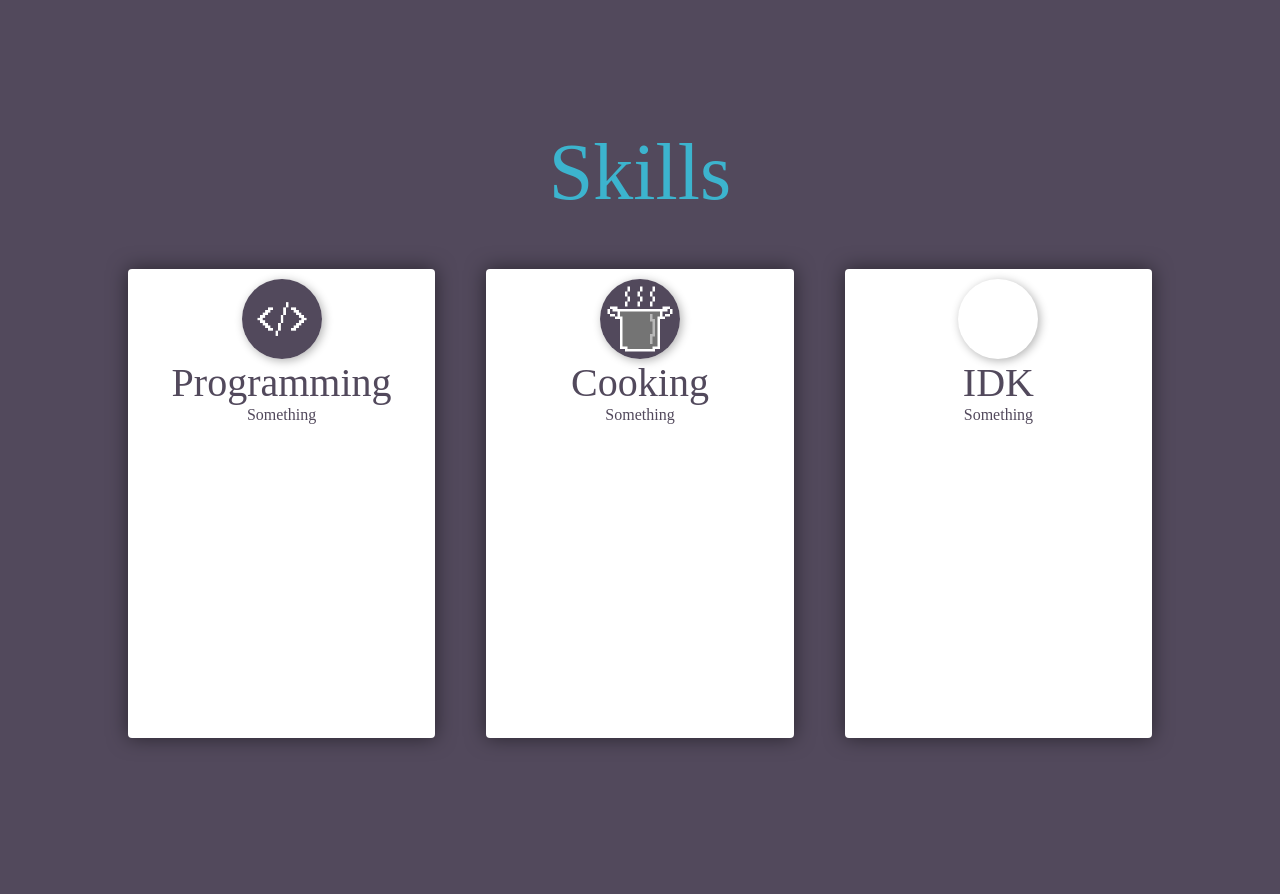
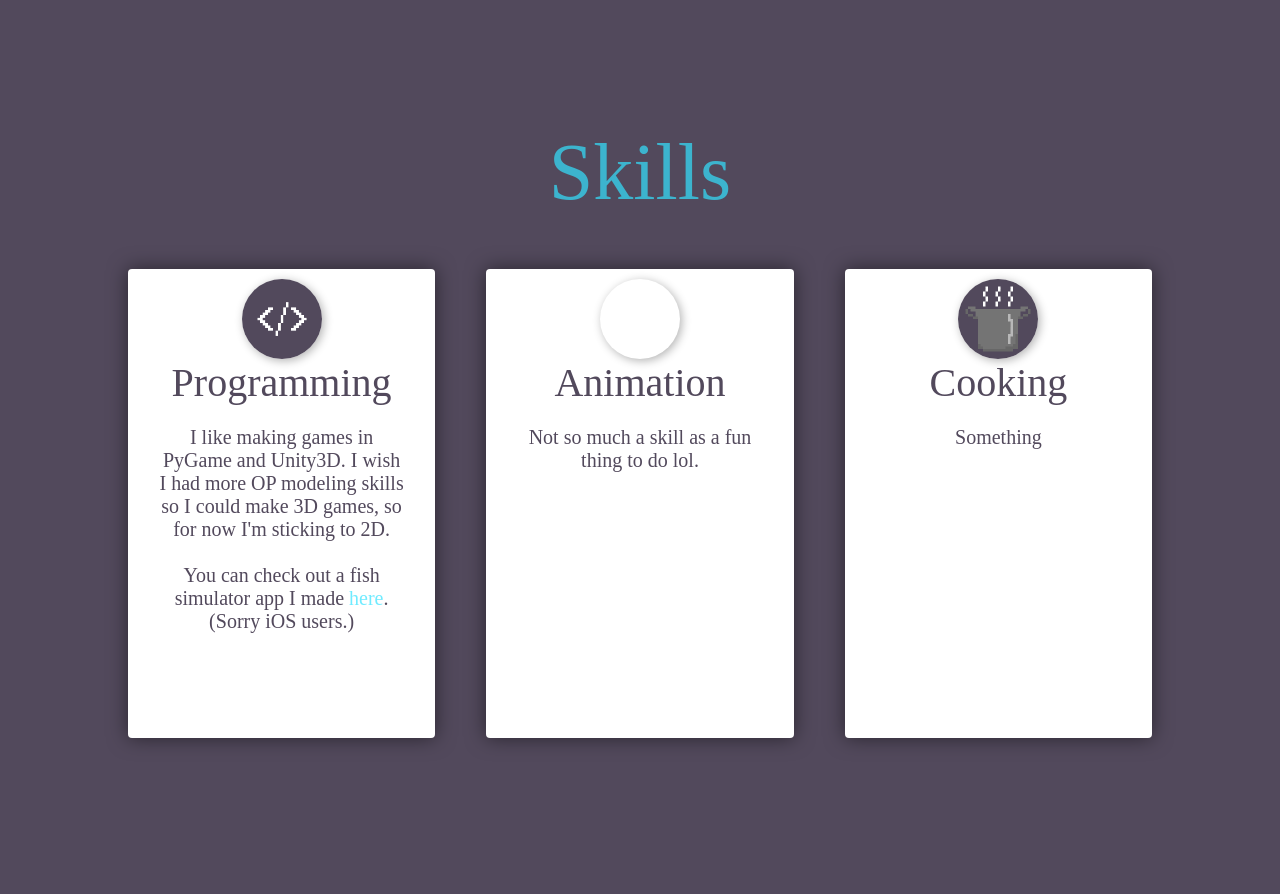
Before and after one commit to mljustinli/mljustinli.github.io, a PHP site: page / in a window 1280 px wide. Shown: the part 1242-2136 px from the top of the page. Run offline with PHP 8.4, Linux system fonts and the light colour scheme.

Commit message:
Add stuff to programming skills, change cooking mer

```diff
--- a/css/stylesheet.css
+++ b/css/stylesheet.css
@@ -150,8 +150,12 @@ html, body {
 	background-image: url('../img/CodingIcon.png');
 }
 
+#skills-icon-animation {
+
+}
+
 #skills-icon-cooking {
-	background-image: url('../img/CookingIcon.png');
+	background-image: url('../img/CookingIcon2.png');
 }
 
 .skills-box-title {
@@ -160,6 +164,9 @@ html, body {
 }
 
 .skills-box-content {
+	padding: 7%;
+	font-size: 2.5vh;
+	/*margin-top: 1vh;*/
 	color: rgba(82, 73, 92, 1);
 }
 
--- a/index.html
+++ b/index.html
@@ -27,7 +27,7 @@
 		<div id = "about-darken">
 			<div class = "title"> About </div>
 			<div id = "about-content-text">
-				My name is Justin Li and I live in Massachusetts. I have an older sister whose website you can check out <a href="https://limina.github.io">here</a>.
+				My name is Justin Li and I live in Massachusetts. I have an older sister whose website you can check out <a href="https://limina.github.io" target = "_blank">here</a>.
 			</div>
 		</div>
 	</div>
@@ -51,7 +51,16 @@
 				<div class = "skills-icon" id = "skills-icon-coding"></div>
 				<div class = "skills-box-title">Programming</div>
 				<div class = "skills-box-content">
-					Something
+					I like making games in PyGame and Unity3D. I wish I had more OP modeling skills so I could make 3D games, so for now I'm sticking to 2D.
+					<br><br>
+					You can check out a fish simulator app I made <a href = "https://play.google.com/store/apps/details?id=com.juicetin.fishsimulator&hl=en" target = "_blank">here</a>. (Sorry iOS users.)
+				</div>
+			</div>
+			<div class = "skills-box">
+				<div class = "skills-icon" id = "skills-icon-animation"></div>
+				<div class = "skills-box-title">Animation</div>
+				<div class = "skills-box-content">
+					Not so much a skill as a fun thing to do lol.
 				</div>
 			</div>
 			<div class = "skills-box">
@@ -59,13 +68,6 @@
 					<div class = "skills-icon" id = "skills-icon-cooking"></div>
 				</dfn>
 				<div class = "skills-box-title">Cooking</div>
-				<div class = "skills-box-content">
-					Something
-				</div>
-			</div>
-			<div class = "skills-box">
-				<div class = "skills-icon" id = "skills-icon-idk"></div>
-				<div class = "skills-box-title">IDK</div>
 				<div class = "skills-box-content">
 					Something
 				</div>
```
Also changed, not shown: img/CookingIcon2.png (added).
